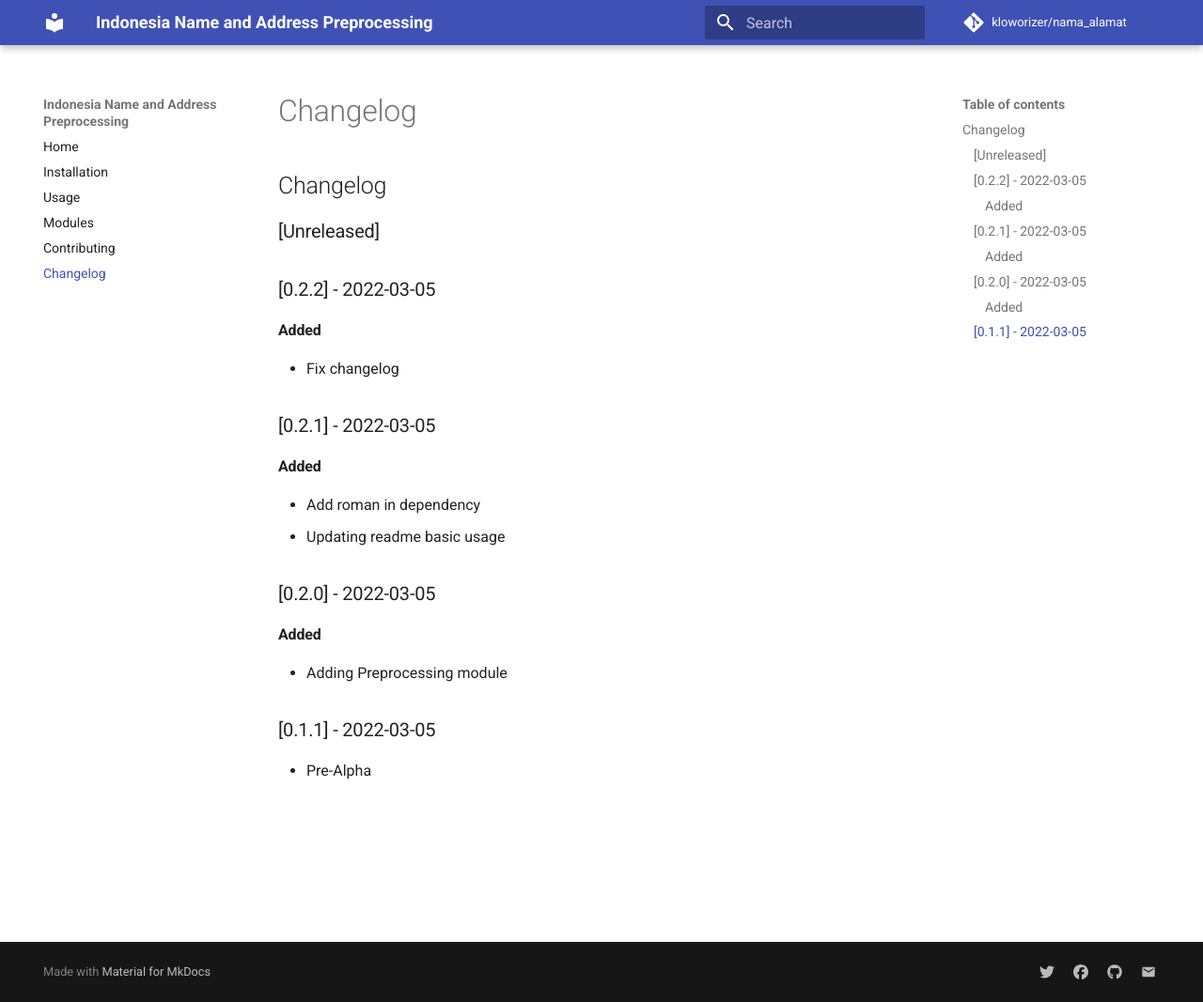
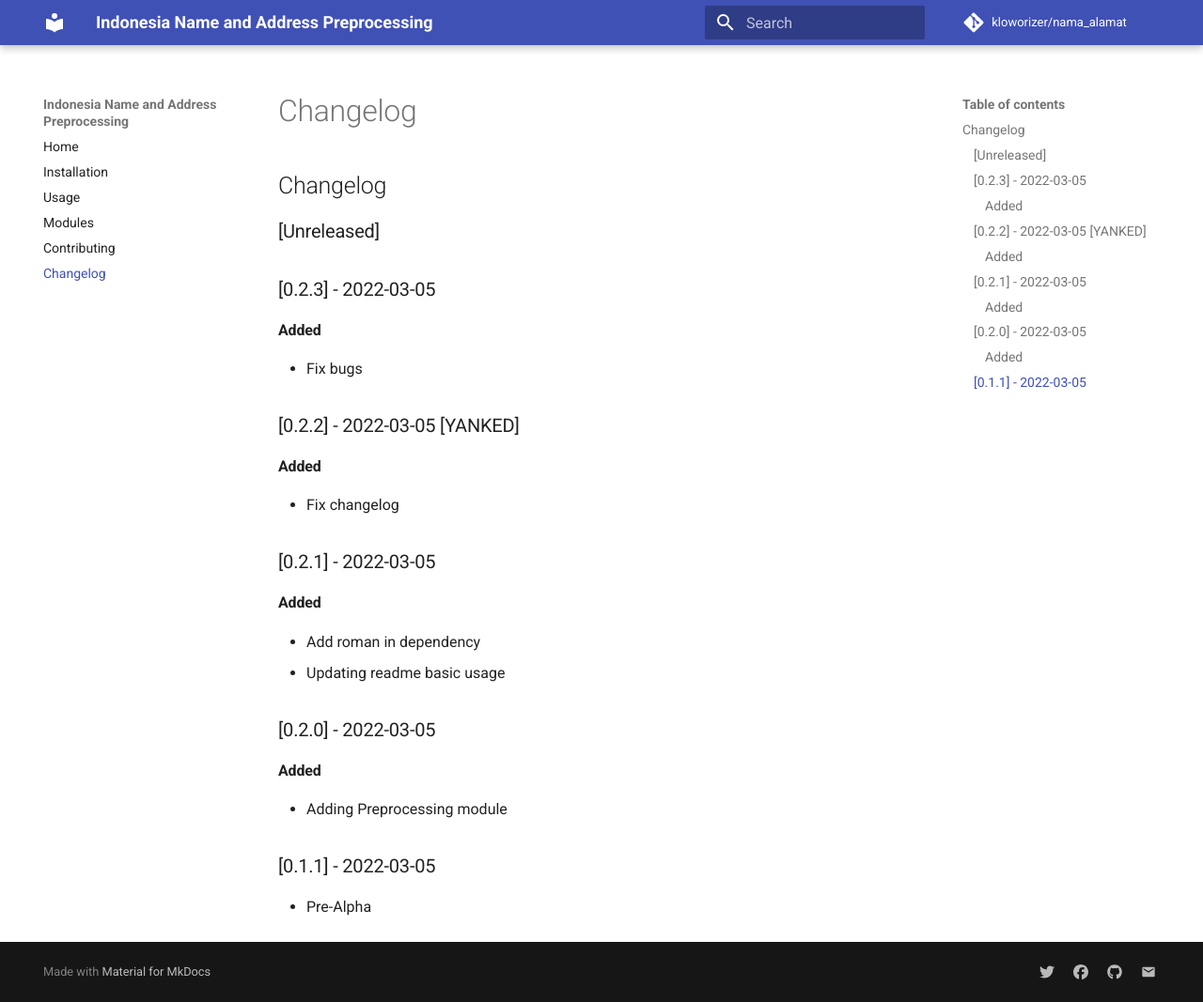
Before and after one commit to kloworizer/nama_alamat, an MkDocs documentation site: the page built from docs/changelog.md, in a window 1280 px wide and 1067 px high. Shown: the whole window at 94% size. Built offline with MkDocs 1.6.1 and Material for MkDocs 9.7.7, drawn with Linux system fonts in a browser that asks for light colours; comment, search, counter and statistics services are not loaded.

Commit message:
Fix bugs

```diff
--- a/CHANGELOG.md
+++ b/CHANGELOG.md
@@ -2,7 +2,10 @@
 
 ## [Unreleased]
 
-## [0.2.2] - 2022-03-05
+## [0.2.3] - 2022-03-05
+### Added
+* Fix bugs
+## [0.2.2] - 2022-03-05 [YANKED]
 ### Added
 * Fix changelog
 ## [0.2.1] - 2022-03-05
```
Also changed, not shown: README.md (+3 -3 lines), docs/installation.md (+1 -1 lines).
